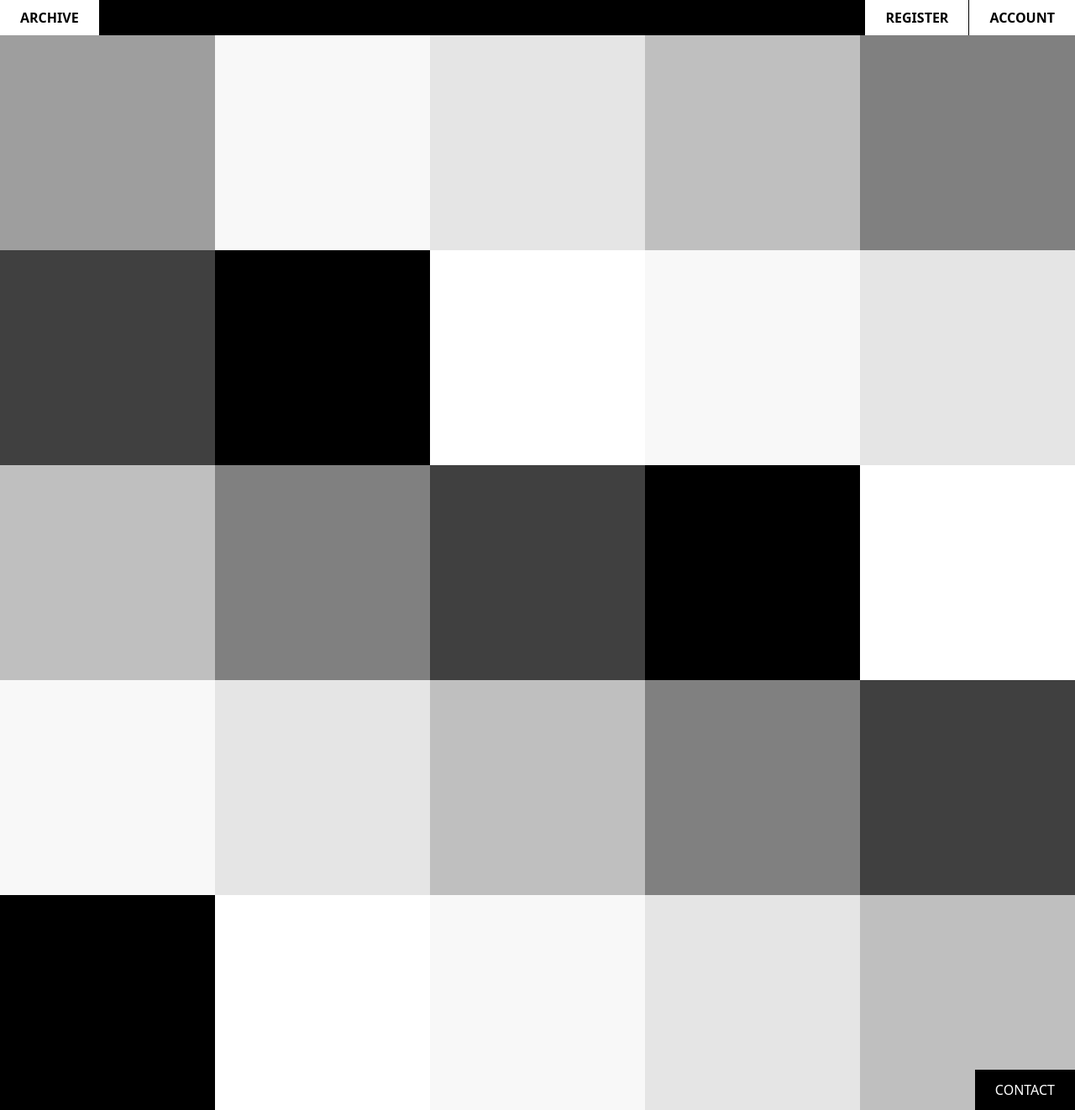
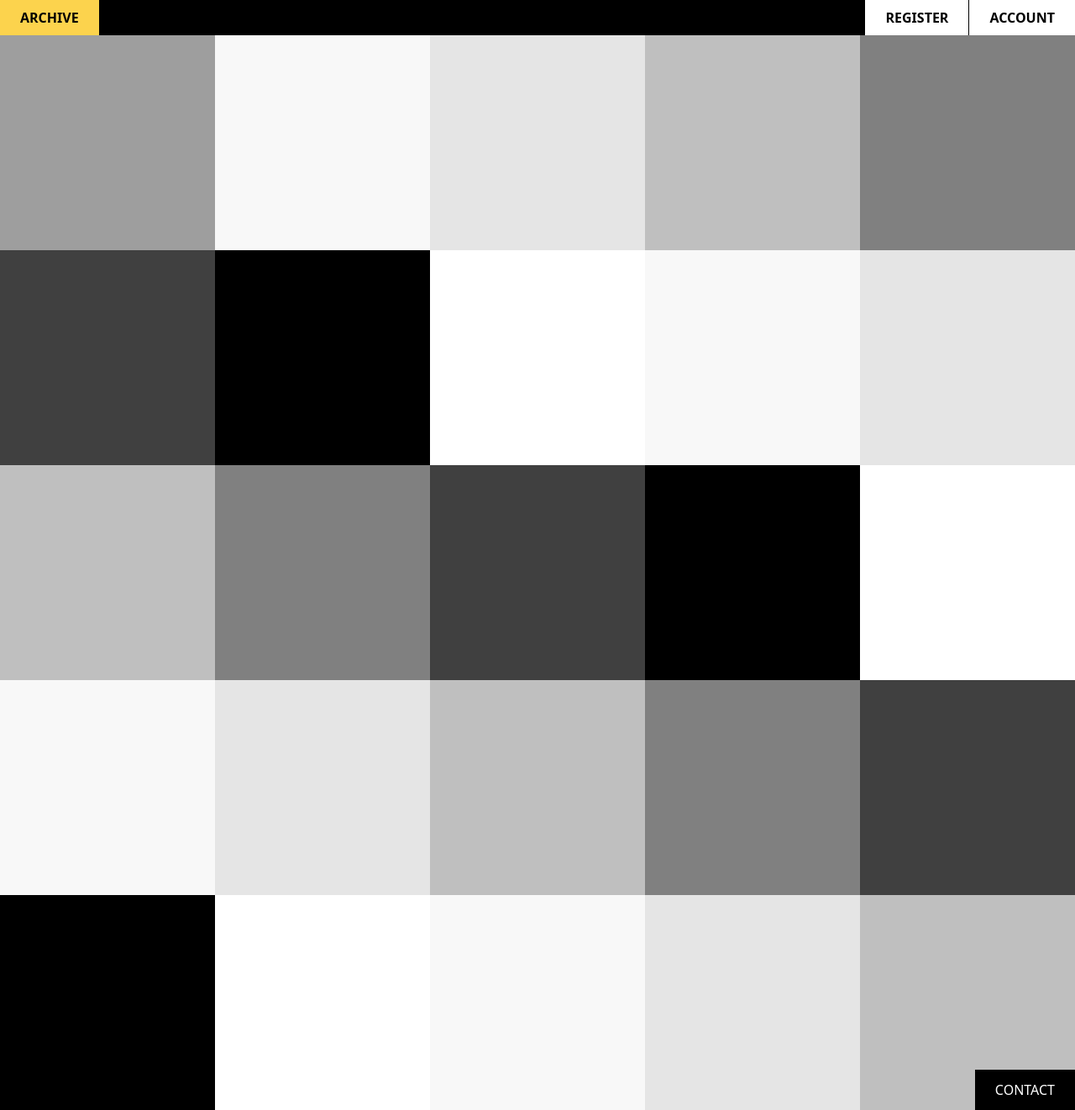
Before and after one commit to MaxAdams1997/render-deployment, a FastAPI app: page / in a window 1280 px wide. Shown: the whole page at 84% size. Run offline with FastAPI, Linux system fonts and the light colour scheme; some libraries are stand-ins or nearby versions; grey boxes are pictures that could not be loaded.

Commit message:
commit 23

```diff
--- a/templates/index.html
+++ b/templates/index.html
@@ -12,11 +12,11 @@
     <header class="bg-black text-white" style="height:42px;">
         <div class="max-w-7xl mx-auto h-full flex items-center justify-between">
             <div class="flex items-center h-full">
-                <a href="/" class="h-full flex items-center px-6 bg-white text-black font-semibold">ARCHIVE</a>
+                <a href="/" class="h-full flex items-center px-6 bg-white text-black font-semibold transition-colors duration-150 hover:bg-yellow-300 hover:text-black">ARCHIVE</a>
             </div>
             <div class="flex items-center h-full">
-                <a href="/register" class="h-full flex items-center px-6 bg-white text-black font-semibold">REGISTER</a>
-                <a href="/signin" class="h-full flex items-center px-6 bg-white text-black font-semibold border-l border-black">ACCOUNT</a>
+                <a href="/register" class="h-full flex items-center px-6 bg-white text-black font-semibold transition-colors duration-150 hover:bg-yellow-300 hover:text-black">REGISTER</a>
+                <a href="/signin" class="h-full flex items-center px-6 bg-white text-black font-semibold border-l border-black transition-colors duration-150 hover:bg-yellow-300 hover:text-black">ACCOUNT</a>
             </div>
         </div>
     </header>
@@ -76,7 +76,7 @@
 
                         // Album image
                         const img = document.createElement('img');
-                        img.src = 'https://i.discogs.com/1QwQvQwQvQwQvQwQvQwQvQwQvQw=/rimg/SW1hZ2U6MjAzNjgwMzI=/fit-in/600x600/filters:strip_icc():format(jpeg):mode_rgb():quality(90)/discogs-images/R-7549711-1463402822-5637.jpeg.jpg';
+                        img.src = 'https://images.discogs.com/1QwQvQwQvQwQvQwQvQwQvQwQvQw=/fit-in/600x600/filters:strip_icc():format(jpeg):mode_rgb():quality(90)/discogs-images/R-7549711-1463402822-5637.jpeg.jpg';
                         img.alt = 'Greensleeves Sampler';
                         img.style.width = '100%';
                         img.style.height = '100%';
```
